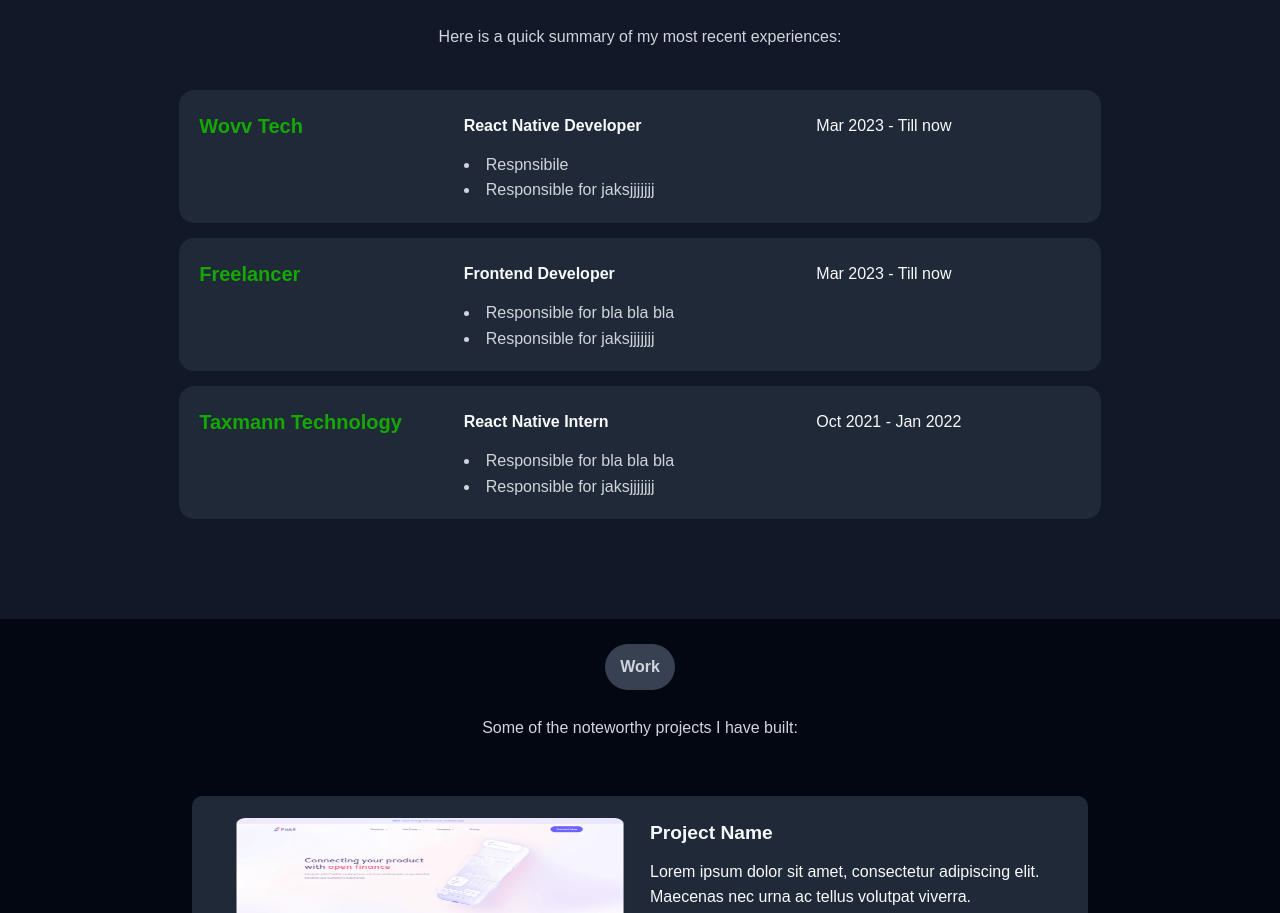
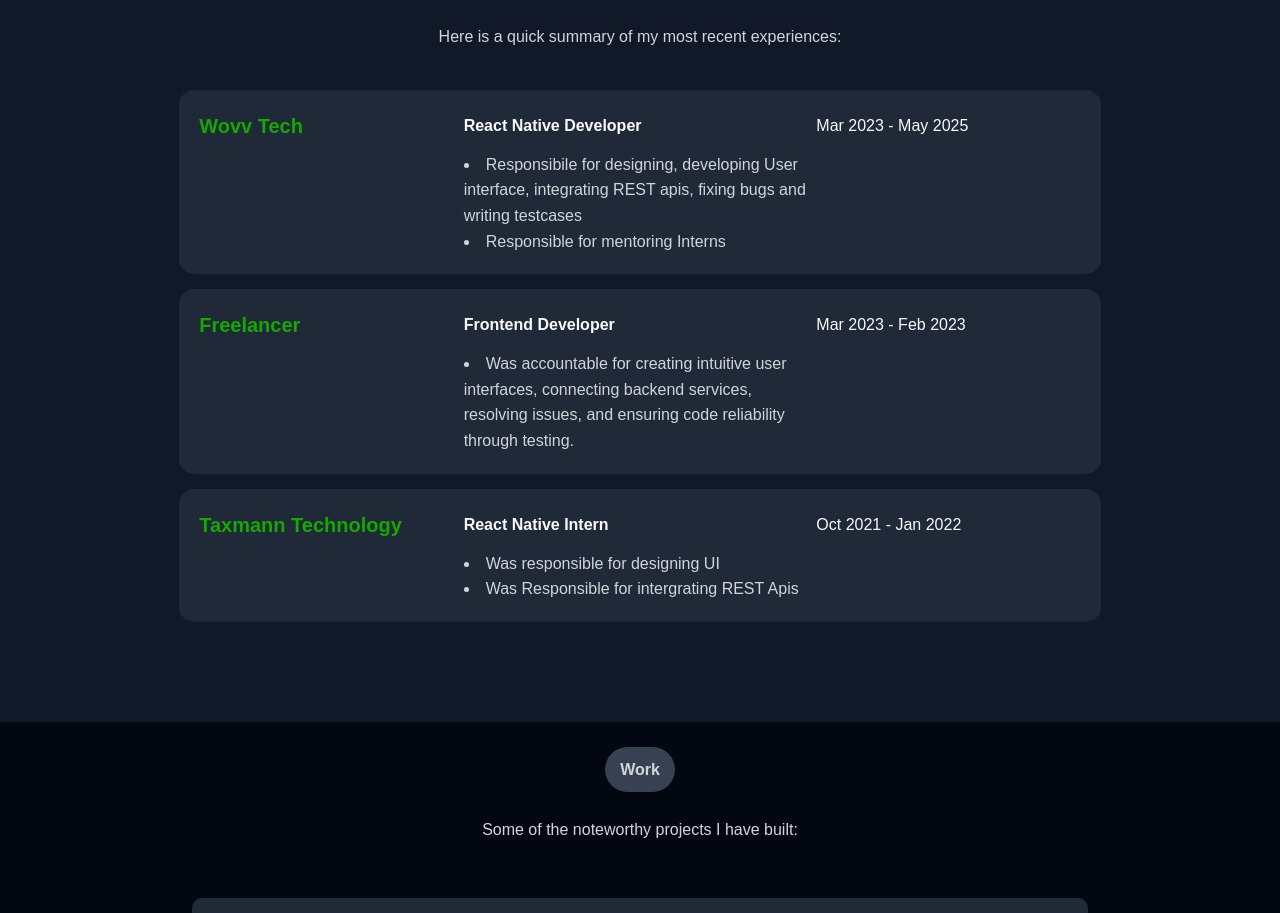
Before and after one commit to saurabhkara/portfolio2025, a Next.js app: page / in a window 1280 px wide. Shown: the part 1302-2215 px from the top of the page. Built offline with nearby package versions, Linux system fonts and the light colour scheme.

Commit message:
experience section

```diff
--- a/src/component/ExperienceSection.tsx
+++ b/src/component/ExperienceSection.tsx
@@ -1,48 +1,45 @@
-import React from 'react'
-import ExperienceCard from './ExperienceCard'
-import styles from "../app/page.module.css"
+import React from "react";
+import ExperienceCard from "./ExperienceCard";
+import styles from "../app/page.module.css";
 
-const experienceData=[
-    {
-        id:'1e',
-        companyName:'Wovv Tech',
-        desination:'React Native Developer',
-        duration:'Mar 2023 - Till now',
-        role:[
-            'Respnsibile',
-            'Responsible for jaksjjjjjjj'
-        ]
-    },
-    {
-        id:'2e',
-        companyName:'Freelancer',
-        desination:'Frontend Developer',
-        duration:'Mar 2023 - Till now',
-        role:[
-            'Responsible for bla bla bla',
-            'Responsible for jaksjjjjjjj'
-        ]
-    },
-    {
-        id:'3e',
-        companyName:'Taxmann Technology',
-        desination:'React Native Intern',
-        duration:'Oct 2021 - Jan 2022',
-        role:[
-            'Responsible for bla bla bla',
-            'Responsible for jaksjjjjjjj'
-        ]
-    }
-]
+const experienceData = [
+  {
+    id: "1e",
+    companyName: "Wovv Tech",
+    desination: "React Native Developer",
+    duration: "Mar 2023 - May 2025",
+    role: [
+      "Responsibile for designing, developing User interface, integrating REST apis, fixing bugs and writing testcases",
+      "Responsible for mentoring Interns",
+    ],
+  },
+  {
+    id: "2e",
+    companyName: "Freelancer",
+    desination: "Frontend Developer",
+    duration: "Mar 2023 - Feb 2023",
+    role: [
+      "Was accountable for creating intuitive user interfaces, connecting backend services, resolving issues, and ensuring code reliability through testing.",
+    ],
+  },
+  {
+    id: "3e",
+    companyName: "Taxmann Technology",
+    desination: "React Native Intern",
+    duration: "Oct 2021 - Jan 2022",
+    role: [
+      "Was responsible for designing UI",
+      "Was Responsible for intergrating REST Apis",
+    ],
+  },
+];
 
 export default function ExperienceSection() {
   return (
     <div className={styles.expreienceSectionComponent}>
-       {
-        experienceData.map((item)=>{
-            return( <ExperienceCard  item={item} key={item.id}/>)
-        })
-       }
+      {experienceData.map((item) => {
+        return <ExperienceCard item={item} key={item.id} />;
+      })}
     </div>
-  )
+  );
 }
```
